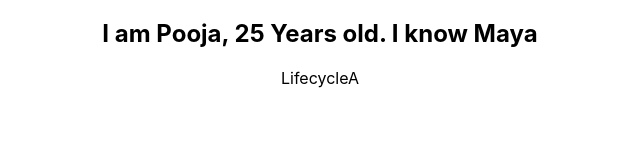
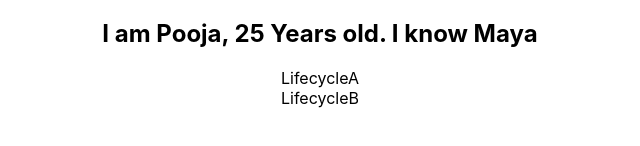
Before and after one commit to amitukind/myReact, a React (Create React App) app in the folder hello-world/: page / in a window 1280 px wide. Shown: the part 438-584 px from the top of the page, without its empty margins (320-960 px from the left). Built offline with nearby package versions, Linux system fonts and the light colour scheme.

Commit message:
Lifecycle of Components Children LifecycleB inside LifecycleA

```diff
--- a/hello-world/src/components/LifecycleA.js
+++ b/hello-world/src/components/LifecycleA.js
@@ -1,4 +1,5 @@
 import React, { Component } from "react";
+import LifecycleB from "./LifecycleB";
 
 class LifecycleA extends Component {
   constructor(props) {
@@ -20,7 +21,12 @@
 
   render() {
     console.log("LifecycleA render");
-    return <div>LifecycleA</div>;
+    return (
+      <div>
+        <div>LifecycleA</div>
+        <LifecycleB />
+      </div>
+    );
   }
 }
 
--- /dev/null
+++ b/hello-world/src/components/LifecycleB.js
@@ -0,0 +1,27 @@
+import React, { Component } from "react";
+
+class LifecycleB extends Component {
+  constructor(props) {
+    super(props);
+    this.state = {
+      name: "Amit Verma",
+    };
+    console.log("LifecycleB Constructor");
+  }
+
+  static getDerivedStateFromProps(props, state) {
+    console.log("LifecycleB getDerivedStateFromProps");
+    return null;
+  }
+
+  componentDidMount() {
+    console.log("LifecycleB componentDidMount");
+  }
+
+  render() {
+    console.log("LifecycleB render");
+    return <div>LifecycleB</div>;
+  }
+}
+
+export default LifecycleB;
```
